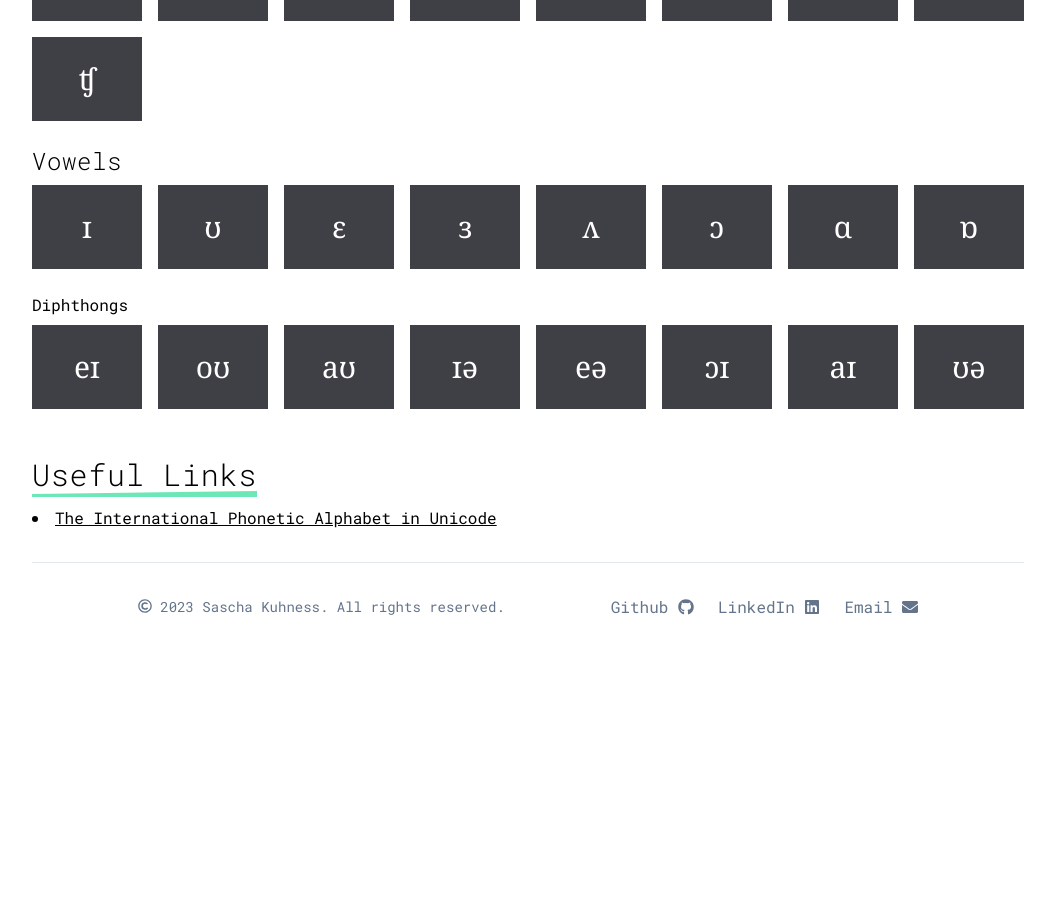
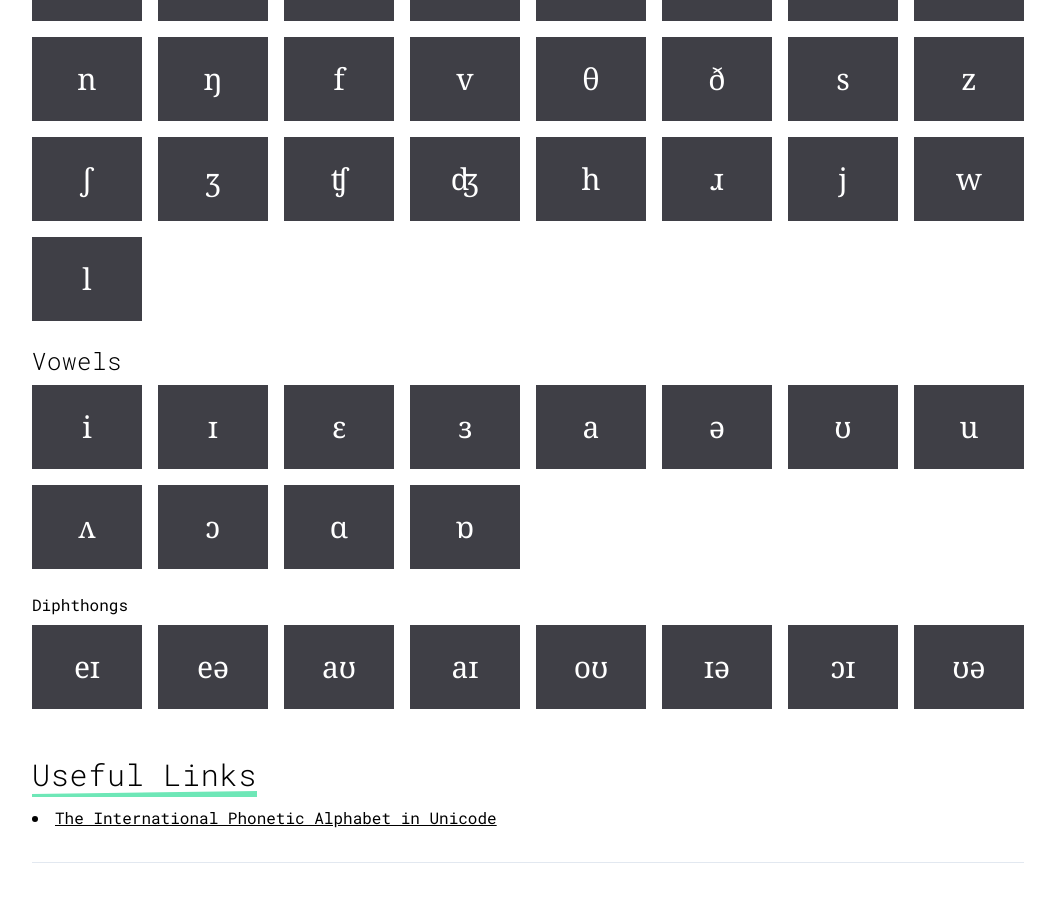
Before and after one commit to SaschaVII/portfolio, a Next.js app: page /ipa in a window 1280 px wide. Shown: the part 360-1257 px from the top of the page, without its empty margins (112-1167 px from the left). Before the commit the page ends 1003 px from the top, so only its background shows below. Built offline with nearby package versions, Linux system fonts and the light colour scheme.

Commit message:
Add ipa.json

```diff
--- a/pages/ipa.js
+++ b/pages/ipa.js
@@ -1,12 +1,29 @@
 import IpaCard from "@/components/ipaCard";
 import IpaMerger from "@/components/ipaMerger";
 import Head from "next/head";
-import { useState } from "react";
+import { parse } from "postcss";
+import { useState, useEffect } from "react";
 
 const Contact = () => {
+    const [ipaData, setIpaData] = useState(null);
     const [mergedString, setMergedString] = useState("");
+
+    useEffect(() => {
+        const fetchData = async () => {
+            try {
+                const response = await fetch("/ipa.json");
+                const data = await response.json();
+                setIpaData(data);
+            } catch (error) {
+                console.error('Error fetching IPA data:', error);
+            }
+        };
+        fetchData();
+    }, []);
+
     const addToIpaMerger = symbol => setMergedString(current => current + symbol);
     const deleteMergedString = () => setMergedString("");
+
     return (
         <>
             <Head>
@@ -17,37 +34,21 @@ const Contact = () => {
                     <h1 className="mb-2 inline-block is-underlined">IPA Symbols</h1>
                     <h2>Consonants</h2>
                     <div className="grid grid-cols-1 md:grid-cols-4 lg:grid-cols-8 gap-4 py-2 mb-4">
-                        <IpaCard title="&#x03B8;" clickHandler={addToIpaMerger} />
-                        <IpaCard title="&#x00F0;" clickHandler={addToIpaMerger} />
-                        <IpaCard title="&#x0283;" clickHandler={addToIpaMerger} />
-                        <IpaCard title="&#x0292;" clickHandler={addToIpaMerger} />
-                        <IpaCard title="&#x014B;" clickHandler={addToIpaMerger} />
-                        <IpaCard title="&#x0294;" clickHandler={addToIpaMerger} />
-                        <IpaCard title="&#x0279;" clickHandler={addToIpaMerger} />
-                        <IpaCard title="&#x02A4;" clickHandler={addToIpaMerger} />
-                        <IpaCard title="&#x02A7;" clickHandler={addToIpaMerger} />
+                    {ipaData?.consonants?.map((text, index) => (
+                        <IpaCard key={index} title={text} clickHandler={addToIpaMerger} />
+                    ))}
                     </div>
                     <h2>Vowels</h2>
                     <div className="grid grid-cols-1 md:grid-cols-4 lg:grid-cols-8 gap-4 py-2 mb-4">
-                        <IpaCard title="&#x026A;" clickHandler={addToIpaMerger} />
-                        <IpaCard title="&#x028A;" clickHandler={addToIpaMerger} />
-                        <IpaCard title="&#x025B;" clickHandler={addToIpaMerger} />
-                        <IpaCard title="&#x025C;" clickHandler={addToIpaMerger} />
-                        <IpaCard title="&#x028C;" clickHandler={addToIpaMerger} />
-                        <IpaCard title="&#x0254;" clickHandler={addToIpaMerger} />
-                        <IpaCard title="&#x0251;" clickHandler={addToIpaMerger} />
-                        <IpaCard title="&#x0252;" clickHandler={addToIpaMerger} />
+                    {ipaData?.vowels?.standard?.map((text, index) => (
+                        <IpaCard key={index} title={text} clickHandler={addToIpaMerger} />
+                    ))}
                     </div>
                     <h3>Diphthongs</h3>
                     <div className="grid grid-cols-1 md:grid-cols-4 lg:grid-cols-8 gap-4 py-2">
-                        <IpaCard title="e&#x026A;" clickHandler={addToIpaMerger} />
-                        <IpaCard title="o&#x028A;" clickHandler={addToIpaMerger} />
-                        <IpaCard title="a&#x028A;" clickHandler={addToIpaMerger} />
-                        <IpaCard title="&#x026A;&#x0259;" clickHandler={addToIpaMerger} />
-                        <IpaCard title="e&#x0259;" clickHandler={addToIpaMerger} />
-                        <IpaCard title="&#x0254;&#x026A;" clickHandler={addToIpaMerger} />
-                        <IpaCard title="a&#x026A;" clickHandler={addToIpaMerger} />
-                        <IpaCard title="&#x028A;&#x0259;" clickHandler={addToIpaMerger} />
+                    {ipaData?.vowels?.diphthongs?.map((text, index) => (
+                        <IpaCard key={index} title={text} clickHandler={addToIpaMerger} />
+                    ))}
                     </div>
                     {(mergedString) &&
                         <>
--- /dev/null
+++ b/public/ipa.json
@@ -0,0 +1,55 @@
+{
+	"consonants": [
+        "p",
+        "b",
+        "t",
+        "d",
+        "k",
+        "ɡ",
+		"ʔ",
+        "m",
+        "n",
+		"ŋ",
+        "f",
+        "v",
+		"θ",
+        "ð",
+        "s",
+        "z",
+		"ʃ",
+		"ʒ",
+		"ʧ",
+		"ʤ",
+        "h",
+		"ɹ",
+        "j",
+        "w",
+        "l"
+	],
+	"vowels": {
+		"standard": [
+			"i",
+            "ɪ",
+			"ɛ",
+			"ɜ",
+            "a",
+            "ə",
+			"ʊ",
+            "u",
+			"ʌ",
+			"ɔ",
+			"ɑ",
+			"ɒ"
+		],
+		"diphthongs": [
+			"eɪ",
+			"eə",
+			"aʊ",
+			"aɪ",
+			"oʊ",
+			"ɪə",
+			"ɔɪ",
+			"ʊə"
+		]
+	}
+}
```
